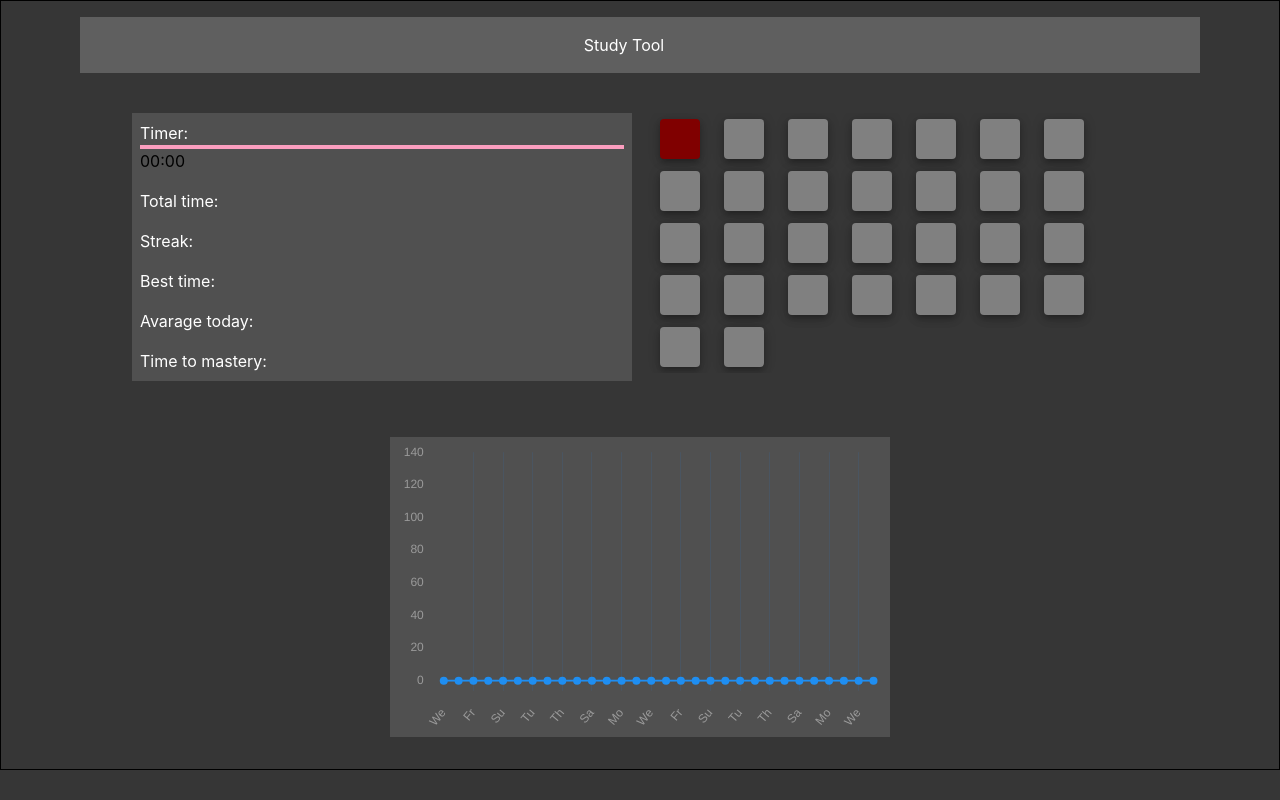
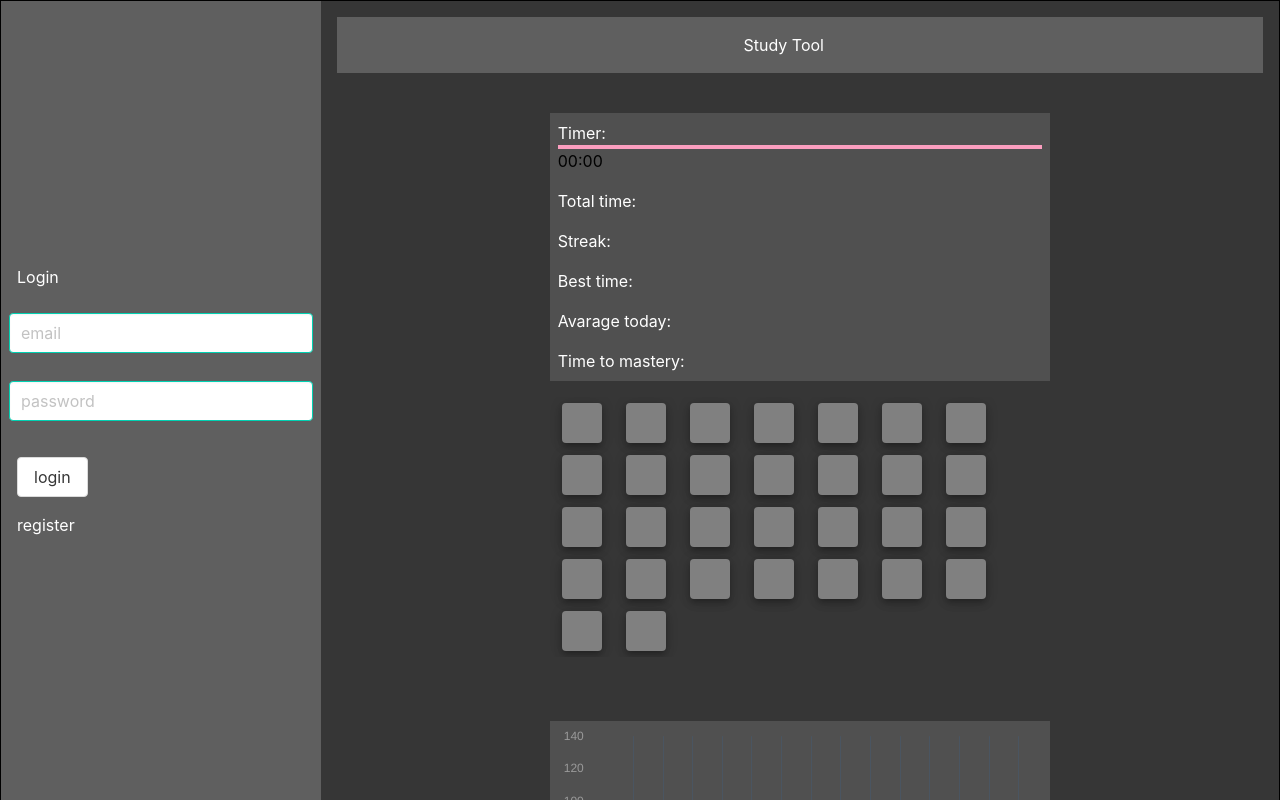
Before and after one commit to FAenX/study-tool, a React (Vite) app: page / in a window 1280 px wide. Shown: the top 800 px of the page. Built offline with nearby package versions, Linux system fonts and the light colour scheme.

Commit message:
fix: states

```diff
--- a/src/components/table/cell.tsx
+++ b/src/components/table/cell.tsx
@@ -38,10 +38,10 @@ function Cell ({id, dispatch, state}){
 
 
   const color = ()=>{
-    if (state.tableReducer.activeId === id){
+    if (state.tableReducer.activeId == id){
       return "green"
     }
-    return state.tableReducer.done >= id  ? "maroon" : "grey"
+    return state.tableReducer.done & state.tableReducer.done >= id  ? "maroon" : "grey"
   }
   const cardStyle={
     width: "40px",
--- a/src/main.tsx
+++ b/src/main.tsx
@@ -24,12 +24,14 @@ const Main = ({state, dispatch}) => {
 
   React.useEffect(()=>{
     const user = localStorage.getItem(ptfs1u)
+    console.log(user)
     //
     if(user){
       dispatch({type: 'SET_LOGGED_IN_STATUS', state: {isloggedin: true}})
       getActiveTable(dispatch)
     }else{
       dispatch({type: 'SET_LOGGED_IN_STATUS', state: {isloggedin: false}})
+      dispatch({type: 'SET_COMPONENT', state: {component: 'login'}})
     }
   }, [])
 
```
